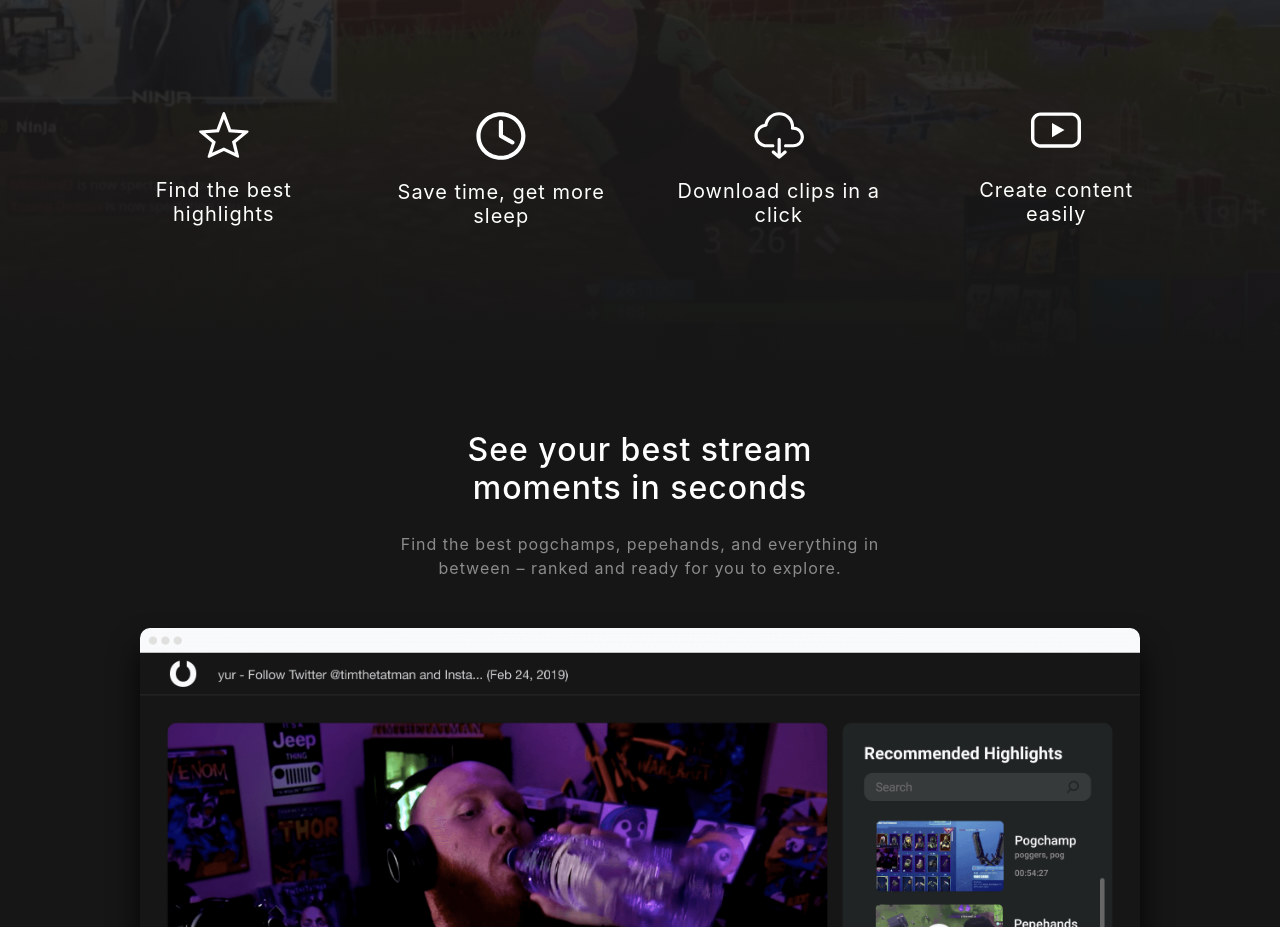
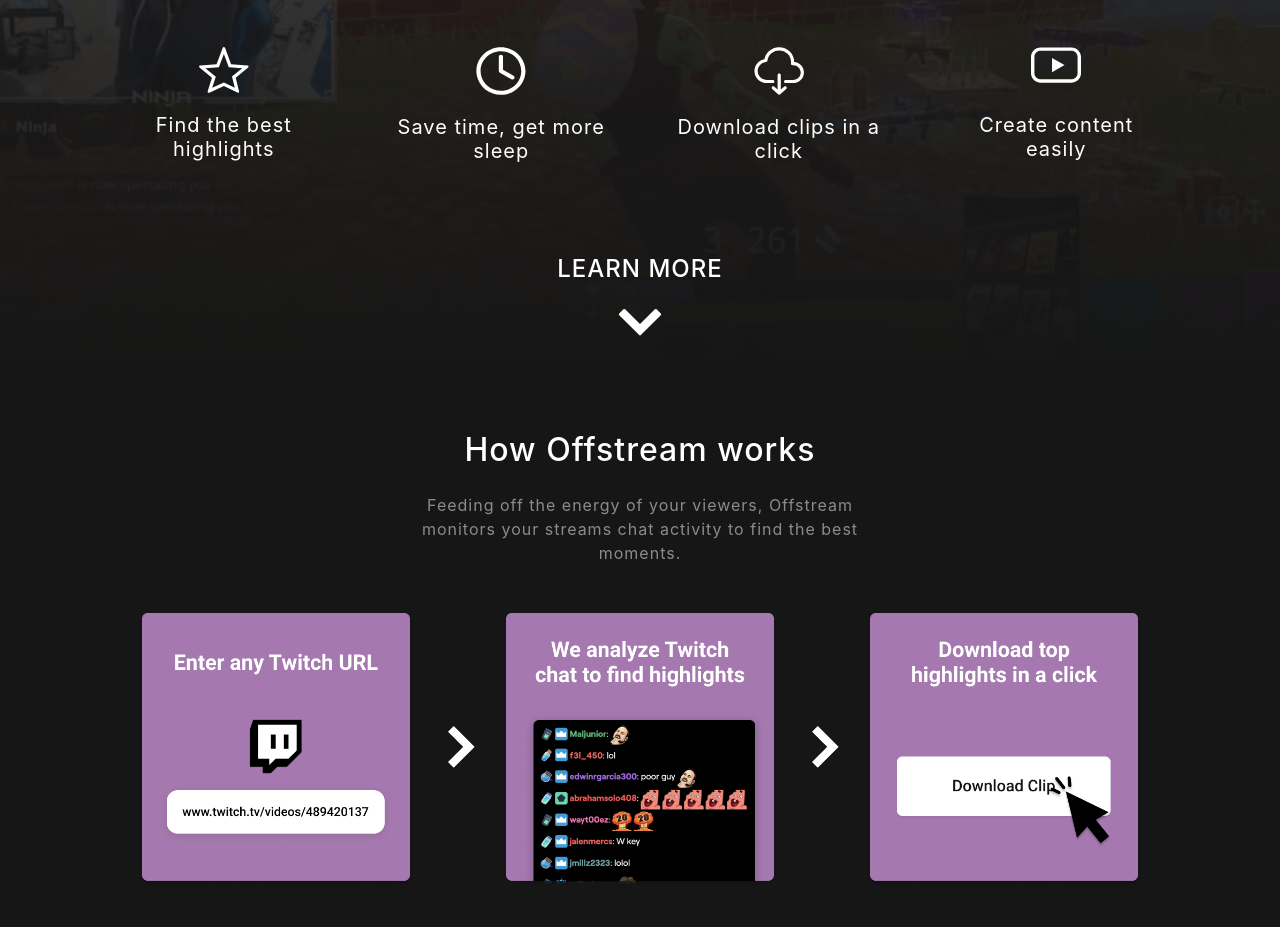
Before and after one commit to NumFive55/offstream-site, a website with bundled scripts: page index.html in a window 1280 px wide. Shown: the part 433-1360 px from the top of the page. Built offline with nearby package versions, Linux system fonts and the light colour scheme; a script that the page names is missing.

Commit message:
Added learn more above fold and highlight flow walkthrough

```diff
--- a/index.html
+++ b/index.html
@@ -125,6 +125,12 @@
 
           </div>
 
+          <div class="col-md-12 mt-5 d-sm-none d-md-block d-none d-sm-block">
+              <h4 style="color: #fff;">LEARN MORE</h4>
+              <img src="img/downArrow.svg"
+
+          </div>
+
         </div>
 
       </div>
@@ -132,6 +138,19 @@
   </header>
 
   <!-- About Section -->
+
+  <section id="about" class="about-section text-center">
+    <div class="container-fluid">
+      <div class="row">
+        <div class="col-lg-5 mx-auto mb-3">
+          <h2 class="text-white mb-4">How Offstream works</h2>
+          <p class="text-white-50">Feeding off the energy of your viewers, Offstream monitors your streams chat activity to find the best moments.</p>
+        </div>
+      </div>
+      <img style="box-shadow: none; border-radius: 0px;" src="img/offstreamHighlightFlow.png" class="img-fluid" alt="">
+    </div>
+  </section>
+
   <section id="about" class="about-section text-center">
     <div class="container-fluid">
       <div class="row">
@@ -162,7 +181,7 @@
       <div class="row">
         <div class="col-md-10 col-lg-8 mx-auto text-center mt-5">
 
-          <h1 class="text-white mb-2">Grow your channel, offstream</h1>
+          <h1 class="text-white mb-2">Ready to grow your channel, offstream?</h1>
           <!-- <h5 class="text-white mb-5">Stay consistent in making and sharing awesome content to grow your audience.</h5> -->
           <p class="text-white-50 mb-5">We want to help you stay consistent in making and sharing awesome content to grow your audience. Sign up today to get early access to Offstream!</p>
 
```
Also changed, not shown: img/downArrow.svg (added), img/offstreamHighlightFlow.png (added).
